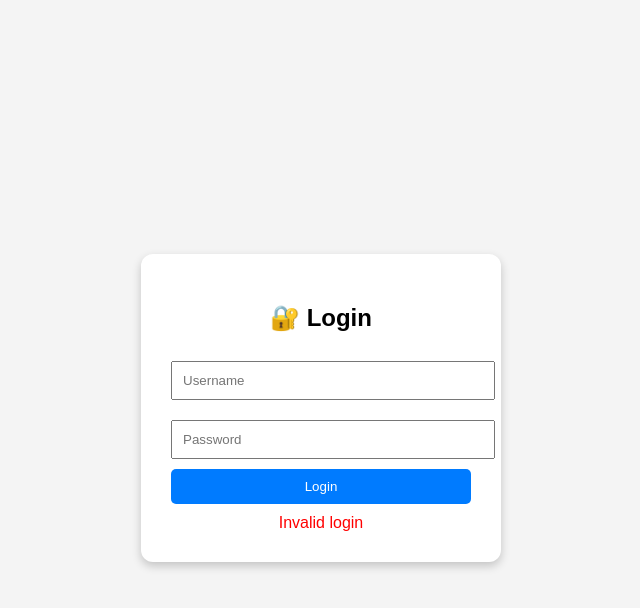
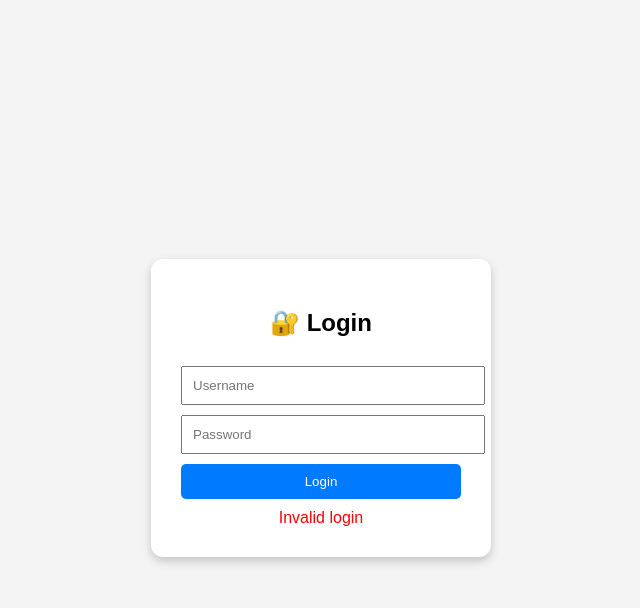
Before and after one commit to Kent6969911/esp32-bme280-dashboard, a plain HTML site: page login.html in a window 1280 px wide. Both pictures are taken after a click on the button "Login". Shown: the whole page, without its empty margins (319-959 px from the left). Drawn offline with Linux system fonts and the light colour scheme.

Commit message:
Update login.html

```diff
--- a/login.html
+++ b/login.html
@@ -13,31 +13,25 @@
     align-items: center;
     height: 100vh;
   }
-
-  .login-box {
+  .box {
     background: white;
     padding: 30px;
     border-radius: 12px;
-    width: 300px;
+    width: 280px;
     text-align: center;
     box-shadow: 0 4px 10px rgba(0,0,0,0.2);
   }
-
-  input {
+  input, button {
     width: 100%;
     padding: 10px;
-    margin: 10px 0;
+    margin-top: 10px;
   }
-
   button {
-    width: 100%;
-    padding: 10px;
     background: #007BFF;
     color: white;
     border: none;
     border-radius: 5px;
   }
-
   .error {
     color: red;
     margin-top: 10px;
@@ -47,28 +41,21 @@
 
 <body>
 
-<div class="login-box">
+<div class="box">
   <h2>🔐 Login</h2>
-
-  <input type="text" id="username" placeholder="Username">
-  <input type="password" id="password" placeholder="Password">
-
+  <input type="text" id="user" placeholder="Username">
+  <input type="password" id="pass" placeholder="Password">
   <button onclick="login()">Login</button>
-
   <div class="error" id="error"></div>
 </div>
 
 <script>
 function login() {
-  const user = document.getElementById("username").value;
-  const pass = document.getElementById("password").value;
-
-  // 👇 CHANGE LOGIN DETAILS HERE
-  if (user === "admin" && pass === "1234") {
+  if (user.value === "admin" && pass.value === "1234") {
     localStorage.setItem("loggedIn", "true");
     window.location.href = "index.html";
   } else {
-    document.getElementById("error").innerText = "Invalid login";
+    error.innerText = "Invalid login";
   }
 }
 </script>
```
